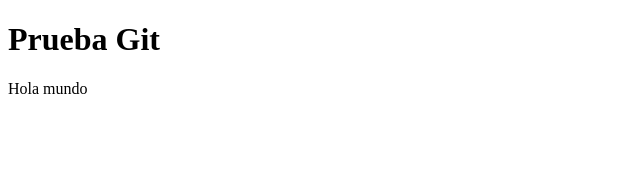
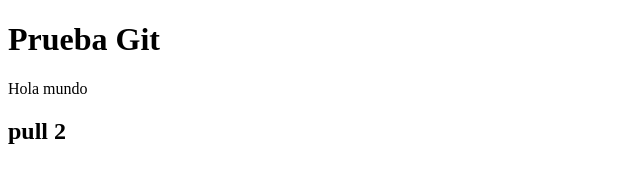
Before and after one commit to camilo1184/PruebaGitKraken, a plain HTML site: page index.html in a window 1280 px wide. Shown: the full height of the page, 0-640 px from the left. Drawn offline with Linux system fonts and the light colour scheme.

Commit message:
Es necesario merge

```diff
--- a/index.html
+++ b/index.html
@@ -9,5 +9,6 @@
 <body>
     <h1>Prueba Git</h1>
     <p>Hola mundo</p>
+    <h2>pull 2</h2>
 </body>
 </html>
```
